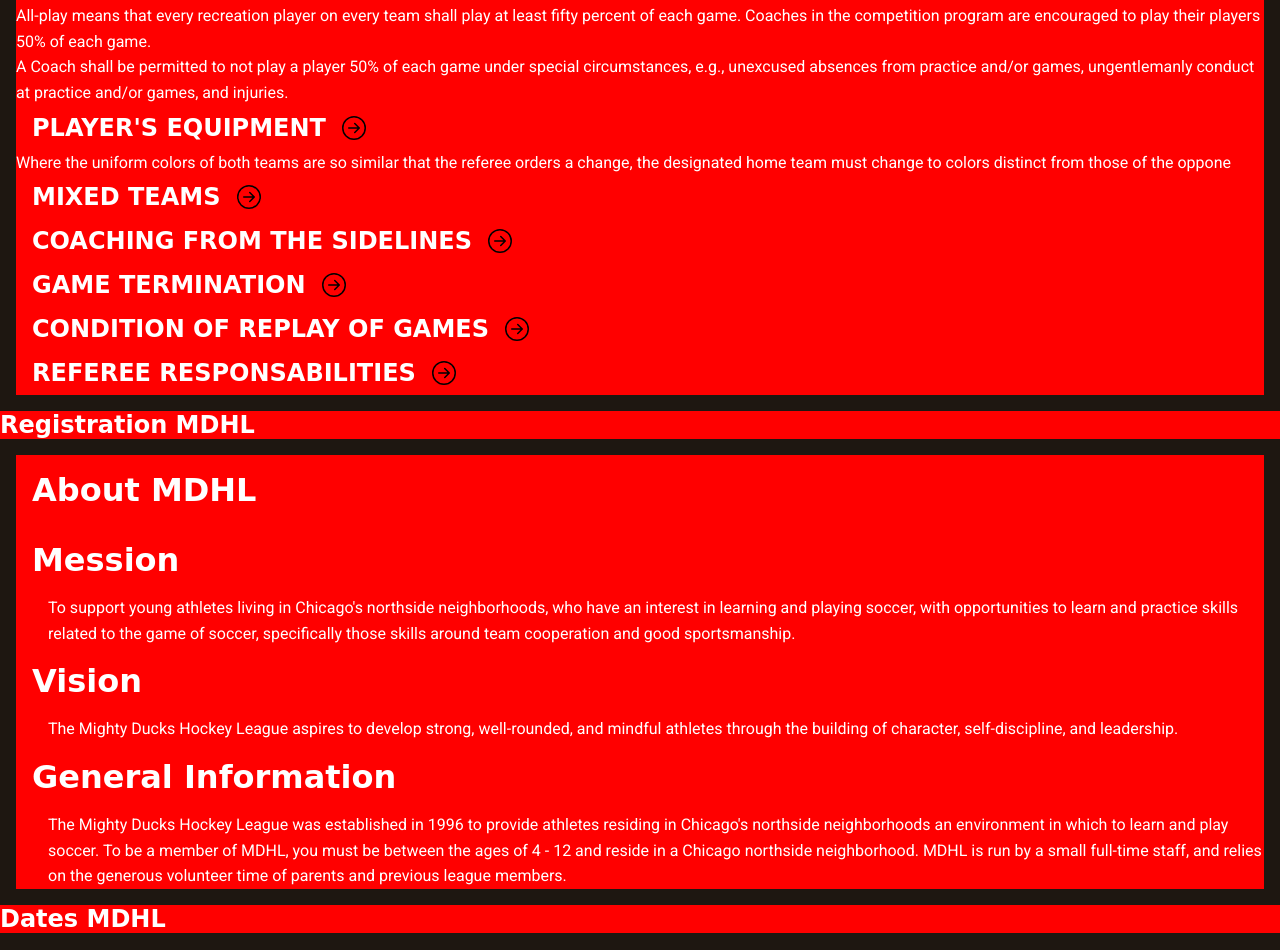
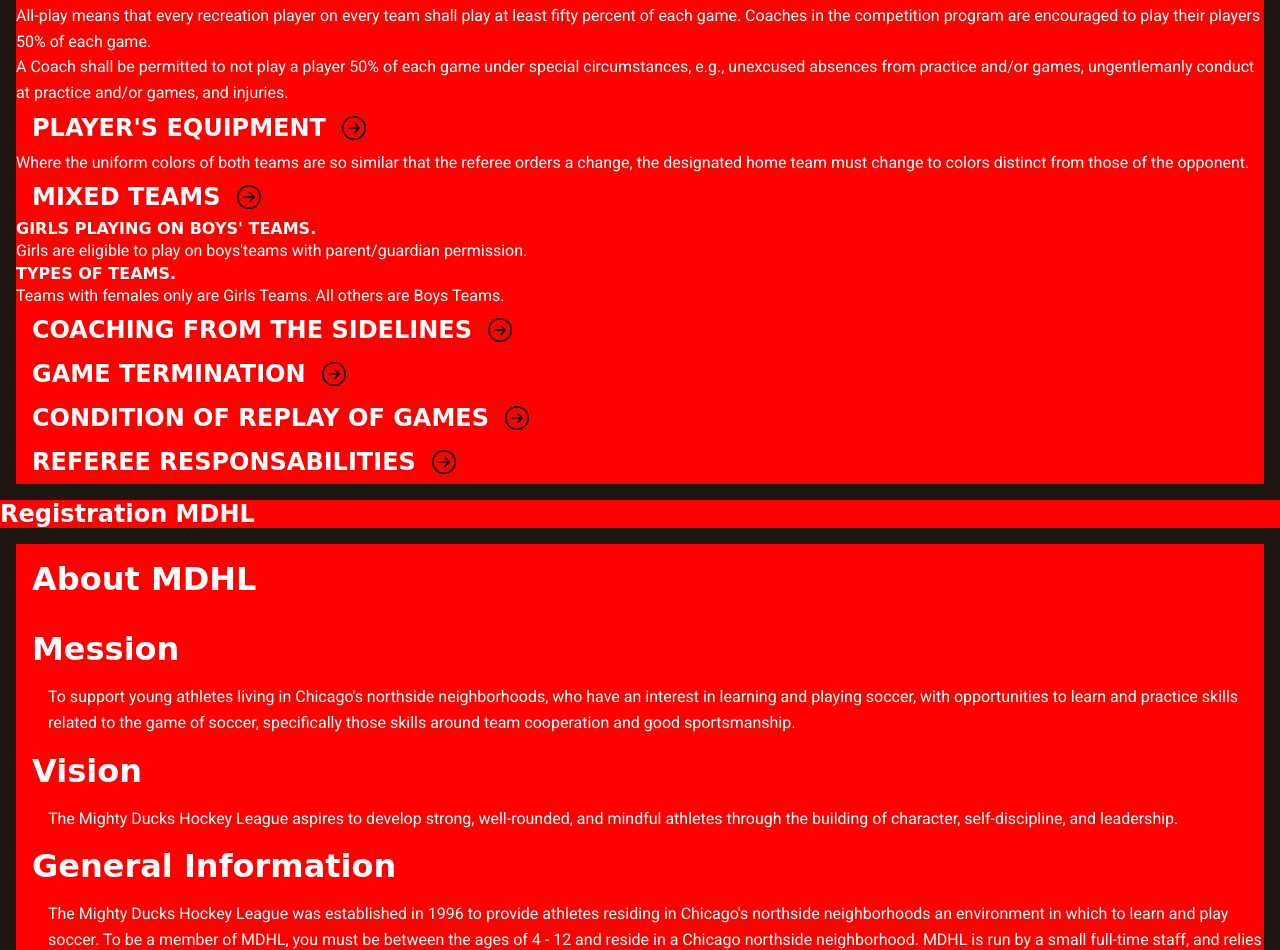
Before and after one commit to NikolaiKoz/Iniciatec-MDHL-Moblile, a website: page index.html in a window 1280 px wide. Shown: the part 2342-3292 px from the top of the page. Drawn offline with Linux system fonts and the light colour scheme; a web font is replaced by a local one.

Commit message:
feat: :art: Mixed teams was ADDED.

```diff
--- a/index.html
+++ b/index.html
@@ -621,7 +621,7 @@
             <ul class="PlayersEquipment-list">
               <li class="PlayersEquipment-item">
                 <p class="PlayersEquipment-description">
-                  Where the uniform colors of both teams are so similar that the referee orders a change, the designated home team must change to colors distinct from those of the oppone
+                  Where the uniform colors of both teams are so similar that the referee orders a change, the designated home team must change to colors distinct from those of the opponent.
                 </p>
               </li>
             </ul>
@@ -644,6 +644,25 @@
                 />
               </svg>
             </div>
+
+            <ul class="MixedTeams-list">
+              <li class="MixedTeams-item">
+                <h4 class="MixedTeams-subTitle">
+                  GIRLS PLAYING ON BOYS' TEAMS.
+                </h4>
+                <p class="MixedTeams-description">
+                  Girls are eligible to play on boys'teams with parent/guardian permission.
+                </p>
+              </li>
+              <li class="MixedTeams-item">
+                <h4 class="MixedTeams-subTitle">
+                  TYPES OF TEAMS.
+                </h4>
+                <p class="MixedTeams-description">
+                  Teams with females only are Girls Teams. All others are Boys Teams.
+                </p>
+              </li>
+            </ul>
           </article>
 
           <article
```
